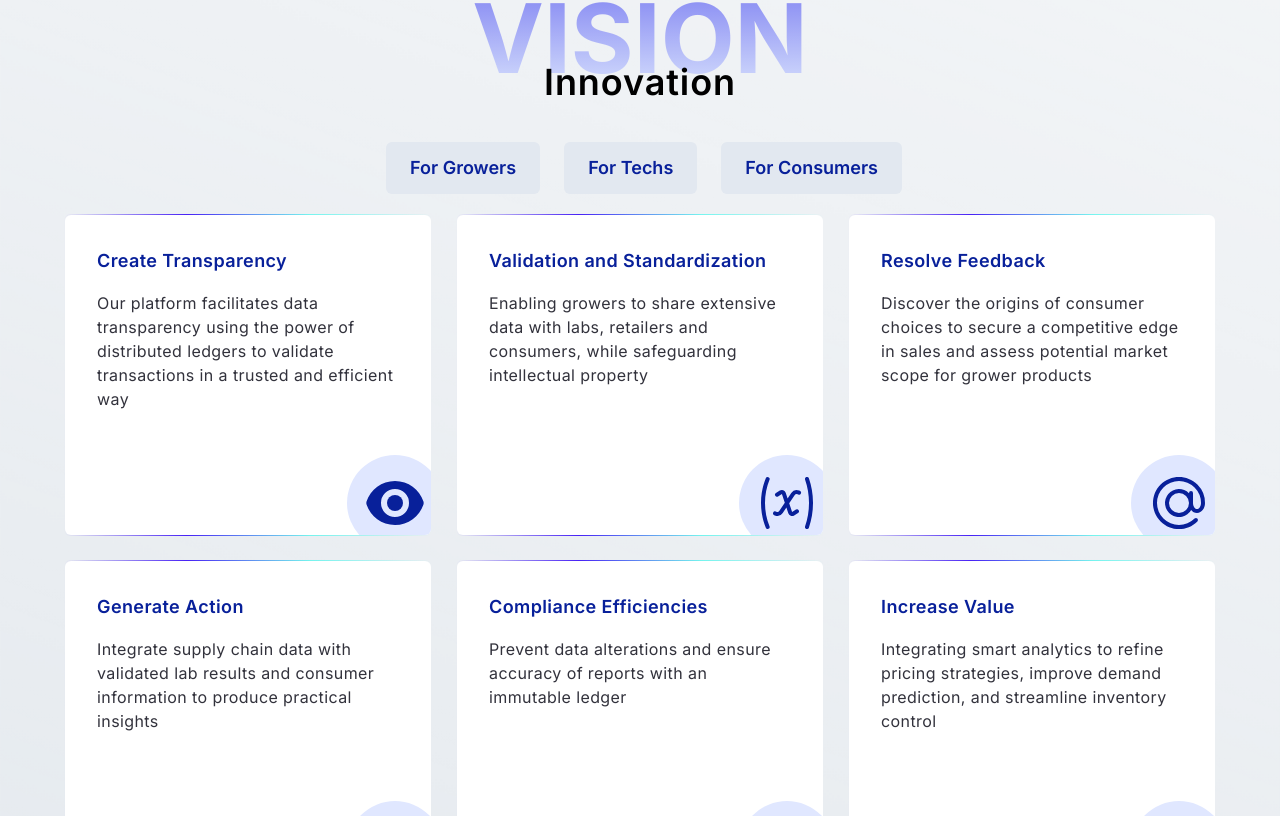
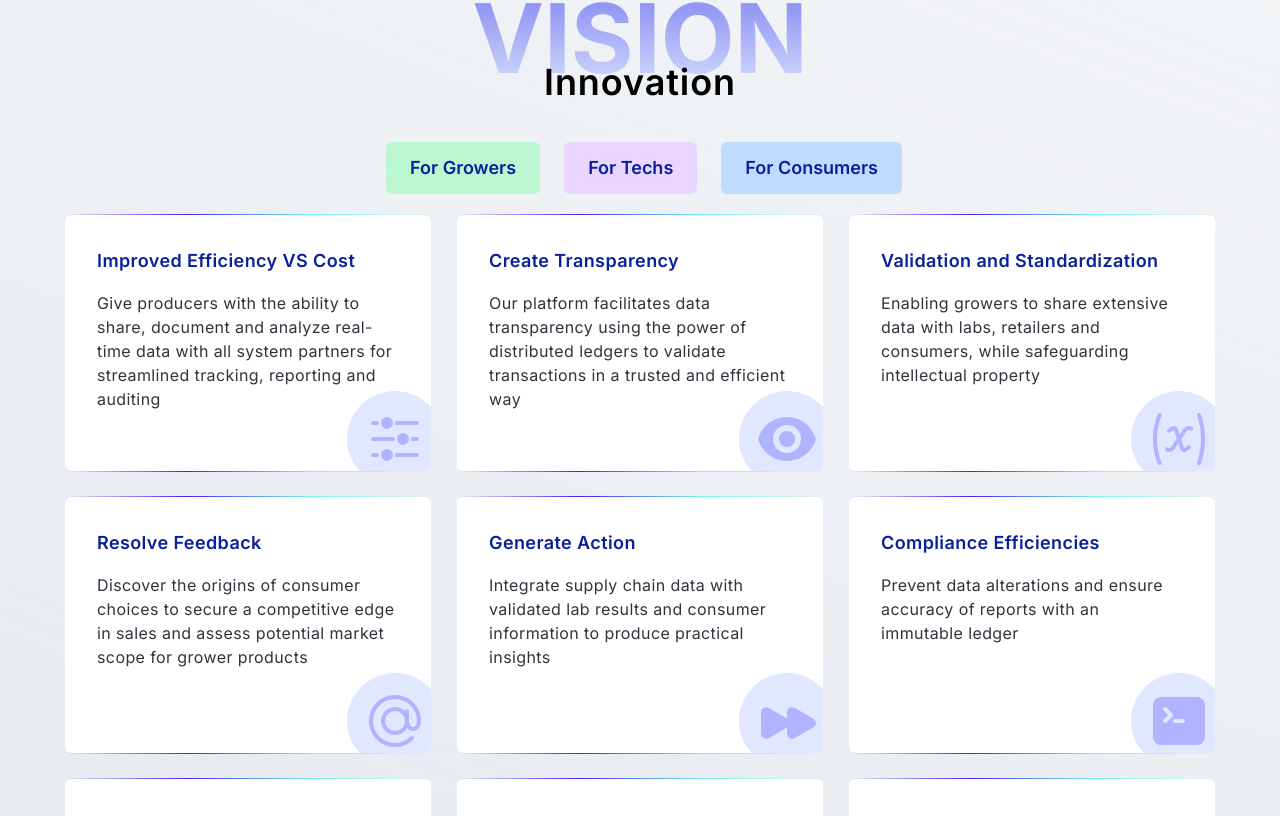
Before and after one commit to pratiqdev/chainleaf-welcome, a Next.js app: page / in a window 1280 px wide. Shown: the part 1584-2400 px from the top of the page. Built offline with nearby package versions, Linux system fonts and the light colour scheme.

Commit message:
updated front-end with animations and hover states for all interactive items and supportiong dark mode

```diff
--- a/app/page.tsx
+++ b/app/page.tsx
@@ -40,7 +40,7 @@ export default function Home() {
     }
   }
 
-  const [activeFilter, setActiveFilter] = useState('tech')
+  const [activeFilter, setActiveFilter] = useState('')
 
   return (
     <>
@@ -71,9 +71,9 @@ export default function Home() {
           <h2 className="text-dark font-semibold mb-2">{truth.hero.supheading}</h2>
           <h3 className="text-4xl font-bold leading-26 mb-10">{truth.hero.heading} <span className="text-primary-6 font-bold text-4xl mb-12">{truth.hero.subheading}</span></h3>
 
-          <Link href={'/learn-more'} className="bg-slate-200 py-3 px-6 rounded-md  text-primary-6 font-semibold text-lg" >Learn More</Link>
+          <Link href={'/learn-more'} className="bg-slate-200 dark:bg-slate-800 hover:bg-slate-300 dark:hover:bg-slate-700 duration-300 py-3 px-6 rounded-md  text-primary-6 font-semibold text-lg" >Learn More</Link>
           {/* <Link href={'/learn-more'} className="bg-slate-200 ml-2 py-3 px-6 rounded-md  text-primary-6 font-semibold text-lg" >Read Lightpaper</Link> */}
-          <a href={truth.hero.link.href} className="bg-fade py-3 px-6 ml-2 rounded-md bg-fade  text-white font-semibold text-lg" >{truth.hero.link.text} -&gt;</a>
+          <a href={truth.hero.link.href} className="bg-fade py-3 px-6 ml-2 rounded-md bg-fade  text-white font-semibold text-lg hover:underline" >{truth.hero.link.text} -&gt;</a>
         </div>
 
           <div className="flex-1 flex items-center justify-center ml-6 lg:ml-0 max-w-[20rem] md:max-w-[30rem]">
@@ -109,12 +109,12 @@ export default function Home() {
         <div className="flex flex-col-reverse lg:flex-row items-center">
           <div className="flex-col flex-1 gap-4">
             {truth.sections.problem.subsections.map(subsec =>
-              <div key={subsec.heading}  className="relative rounded-md p-_1 bg-gradient-to-r from-primary-6 via-primary-1 to-transparent flex items-center mb-6 leading-6 tracking-wide">
+              <div key={subsec.heading}  className="group relative rounded-md p-_1 bg-gradient-to-r from-primary-6 via-primary-1 to-transparent flex items-center mb-6 leading-6 tracking-wide">
                 <div className="h-auto px-2 lg:px-4" >
-                  <subsec.icon className="h-8 w-8 md:h-16 md:w-16 text-primary-1"/>
+                  <subsec.icon className="h-8 w-8 md:h-16 md:w-16 text-primary-1 group-hover:rotate-6 duration-300"/>
                 </div>
-                <div className="p-4 md:p-6 bg-white dark:bg-gray-900 w-full rounded-md">
-                  <h4 className="text-primary-6 mb-2 text-lg text-semibold">{subsec.heading}</h4>
+                <div className="p-4 md:p-6 bg-white dark:bg-gray-900 w-full rounded-md group-hover:bg-slate-200 dark:group-hover:bg-slate-800 duration-300">
+                  <h4 className="text-primary-5 group-hover:text-primary-6 dark:group-hover:text-primary-6 duration-300 mb-2 text-lg text-semibold">{subsec.heading}</h4>
                   <p className="font-sm text-dark dark:text-gray-200">{subsec.content}</p>
                 </div>
               </div>
@@ -140,14 +140,14 @@ export default function Home() {
         <p className="text-dark text-center mt-6 mb-10 dark:text-gray-300">{truth.sections.vision.content}</p>
 
       <div className='flex justify-center gap-4 mb-5'>
-        <button className='bg-slate-200 hover:bg-slate-300 ml-2 py-3 px-6 rounded-md  text-primary-6 font-semibold text-lg' onClick={() => setActiveFilter('growers')}>For Growers</button>
-        <button className='bg-slate-200 hover:bg-slate-300 ml-2 py-3 px-6 rounded-md  text-primary-6 font-semibold text-lg' onClick={() => setActiveFilter('tech')}>For Techs</button>
-        <button className='bg-slate-200 hover:bg-slate-300 ml-2 py-3 px-6 rounded-md  text-primary-6 font-semibold text-lg' onClick={() => setActiveFilter('consumers')}>For Consumers</button>
+        <button className='bg-green-200 hover:bg-green-300 dark:bg-green-900 dark:hover:bg-green-800 ml-2 py-3 px-6 rounded-md  text-primary-6 font-semibold text-lg duration-300' onClick={() => setActiveFilter('growers')}>For Growers</button>
+        <button className='bg-purple-200 hover:bg-purple-300 dark:bg-purple-900 dark:hover:bg-purple-800 ml-2 py-3 px-6 rounded-md  text-primary-6 font-semibold text-lg duration-300' onClick={() => setActiveFilter('tech')}>For Techs</button>
+        <button className='bg-blue-200 hover:bg-blue-300 dark:bg-blue-800 dark:hover:bg-blue-700 ml-2 py-3 px-6 rounded-md  text-primary-6 font-semibold text-lg duration-300' onClick={() => setActiveFilter('consumers')}>For Consumers</button>
       </div>
 
         <div className="grid grid-cols-1 gap-6  lg:grid-cols-3">
           <AnimatePresence>
-            {truth.sections.vision.subsections.filter(x => x.tags.includes(activeFilter))?.map(subsec =>
+            {truth.sections.vision.subsections.filter(x => !activeFilter ? true : x.tags.includes(activeFilter))?.map(subsec =>
               <motion.div
                 key={subsec.heading}
                 variants={animationVariants}
@@ -155,11 +155,18 @@ export default function Home() {
                 animate="visible"
               >
               <div className="rounded-md p-_1 bg-center-fade-to-transparent flex-1 h-full w-full leading-6 tracking-wide"  >
-                <div className="relative p-6 md:p-8 bg-white dark:bg-gray-900 w-full rounded-md overflow-hidden h-full flex-1 " style={{minHeight: '20rem'}}>
-                  <div className="absolute -bottom-4 -right-3 bg-indigo-100 dark:bg-indigo-900 p-4 rounded-full">
-                    <subsec.icon className="h-16 w-16 text-primary-6"/>
+                <div className="relative p-6 md:p-8 bg-white dark:bg-gray-900 hover:bg-slate-200 group dark:hover:bg-indigo-900 duration-300 w-full rounded-md overflow-hidden h-full flex-1  " style={{minHeight: '16rem',
+                // background: activeFilter === 'growers' ? '#dfd' : activeFilter === 'tech' ? '#fdf' : '#ddf'
+                }}>
+                  <div className="absolute -bottom-4 -right-3 bg-indigo-100 dark:bg-indigo-900 p-4 rounded-full   duration-300">
+                    <subsec.icon className="h-16 w-16 text-primary-6 group-hover:rotate-6 duration-300" style={{
+                      color: activeFilter === 'growers'
+                        ? '#0f06'
+                        : activeFilter === 'tech'
+                          ? '#f0f6'
+                          : '#66f6' }}/>
                   </div>
-                  <h4 className="mb-2 md:mb-4 text-primary-6 text-lg font-semibold">{subsec.heading}</h4>
+                  <h4 className="mb-2 md:mb-4 text-primary-6 group-hover:text-primary-5 duration-300 text-lg font-semibold">{subsec.heading}</h4>
                   <p className="font-sm text-dark">{subsec.content}</p>
                 </div>
               </div>
@@ -183,10 +190,10 @@ export default function Home() {
           <div className="relative flex-col flex-1 gap-4 lg:mx-0  justify-center">
             <div className="hidden lg:block bg-gradient-to-r from-transparent via-primary-6 to-transparent opacity-25 absolute top-12 left-9 bottom-28 w2">&nbsp;</div>
             {truth.sections.solution.subsections.map(subsec =>
-              <div key={subsec.heading}  className="flex flex-col lg:flex-row justify-start items-center mb-6 lg:mb-0">
+              <div key={subsec.heading}  className="flex flex-col lg:flex-row justify-start items-center mb-6 lg:mb-0 group duration-300">
                 <div className="rounded-md bg-center-fade-to-transparent shadow-lg w-full p-_1 md:w-auto" >
-                  <div className="relative bg-white dark:bg-gray-900 rounded-md p-4 w-full lg:w-auto flex items-center gap-6 whitespace-nowrap" >
-                  <subsec.icon className="h-12 w-12 text-primary-6 self-baseline"/>
+                  <div className="relative bg-white dark:bg-gray-900 group-hover:bg-primary-6 duration-300 rounded-md p-4 w-full lg:w-auto flex items-center gap-6 whitespace-nowrap" >
+                  <subsec.icon className="h-12 w-12 child text-primary-6 group-hover:text-white self-baseline duration-300"/>
                   <h4 className="block md:hidden mb-0 md:mb-2 text-primary-6 text-lg font-semibold">{subsec.heading}</h4>
 
                   </div>
@@ -199,7 +206,7 @@ export default function Home() {
             )}
             <br />
             <div className="flex justify-center items-center lg:justify-stretch">
-            <Link href={'/learn-more#a-groundbreaking-approach'} className="bg-slate-300 ml-2 py-3 px-6 rounded-md  text-primary-6 font-semibold text-lg" >Learn More</Link>
+            <Link href={'/learn-more#a-groundbreaking-approach'} className="bg-slate-300 hover:bg-slate-400 dark:bg-slate-800 dark:hover:bg-slate-700 duration-300 duration-300 ml-2 py-3 px-6 rounded-md  text-primary-6 font-semibold text-lg" >Learn More</Link>
             {/* <Link href={'/learn-more'} className="bg-slate-300 ml-2 py-3 px-6 rounded-md  text-primary-6 font-semibold text-lg" >Read Lightpaper -&gt;</Link> */}
             </div>
 
@@ -257,7 +264,7 @@ export default function Home() {
           <div   className="mt-4 mb-2 leading-8 tracking-wide text-xl max-w-auto text-center lg:text-left lg:max-w-[500px] mx-6">
             {truth.sections.solution.content}
             <div className="flex justify-center lg:justify-stretch items-center mt-8">
-            <Link href={'/learn-more#platform'} className="bg-slate-300 py-3 px-6 rounded-md  text-primary-6 font-semibold text-lg" >Learn More</Link>
+            <Link href={'/learn-more#platform'} className="bg-slate-300 hover:bg-slate-400  dark:bg-slate-800 dark:hover:bg-slate-700 duration-300 duration-300 py-3 px-6 rounded-md  text-primary-6 font-semibold text-lg" >Learn More</Link>
             {/* <Link href={'/learn-more'} className="bg-slate-300 ml-2 py-3 px-6 rounded-md  text-primary-6 font-semibold text-lg" >Read Lightpaper -&gt;</Link> */}
             </div>
           </div>
@@ -288,9 +295,9 @@ export default function Home() {
             </div>
             <div className="flex flex-col gap-2 w-full">
 
-              <Link href={'/learn-more'} className="border border-primary-6 py-3 px-6 rounded-md  text-primary-6 font-semibold text-lg text-center" >Learn More About our Platform</Link>
+              <Link href={'/learn-more'} className="border border-primary-6 hover:bg-primary-6 hover:text-white duration-300 py-3 px-6 rounded-md  text-primary-6 font-semibold text-lg text-center" >Learn More About our Platform</Link>
               {/* <Link href={'/learn-more'} className="border border-primary-6 py-3 px-6 rounded-md  text-primary-6 font-semibold text-lg text-center" >Read the Technical Lightpaper</Link> */}
-              <a href={truth.hero.link.href} className="bg-fade py-3 px-6 rounded-md bg-fade  text-white font-semibold text-md  w-full text-center">Get Started with Chainleaf Labs -&gt;</a>
+              <a href={truth.hero.link.href} className="bg-fade py-3 px-6 rounded-md hover:underline duration-300 text-white font-semibold text-md  w-full text-center">Get Started with Chainleaf Labs -&gt;</a>
             </div>
           </div>
         </div>
```
Also changed, not shown: lib/truth.js.
